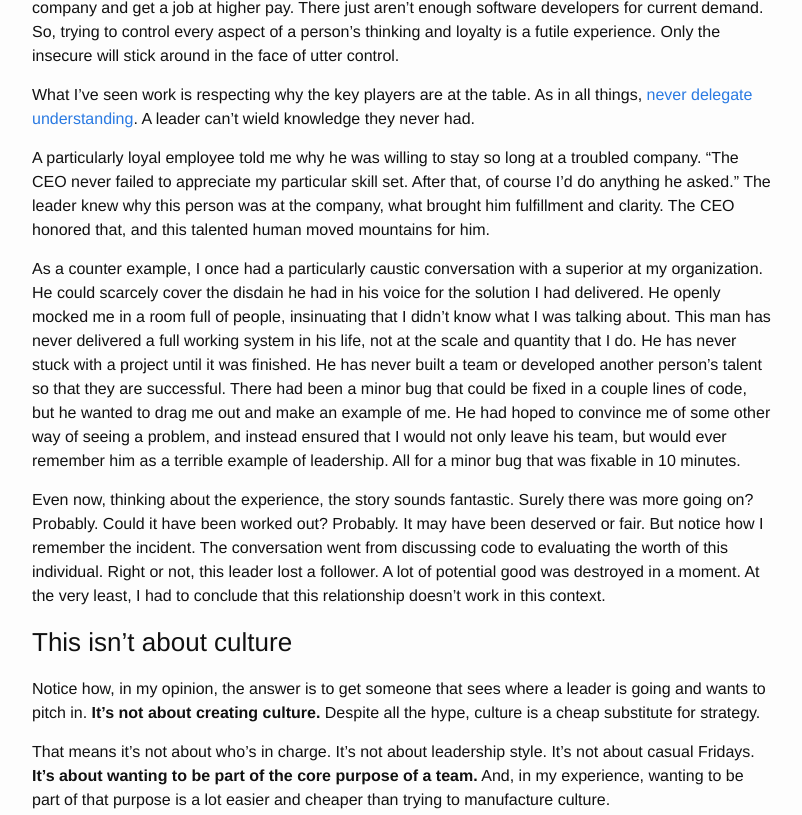
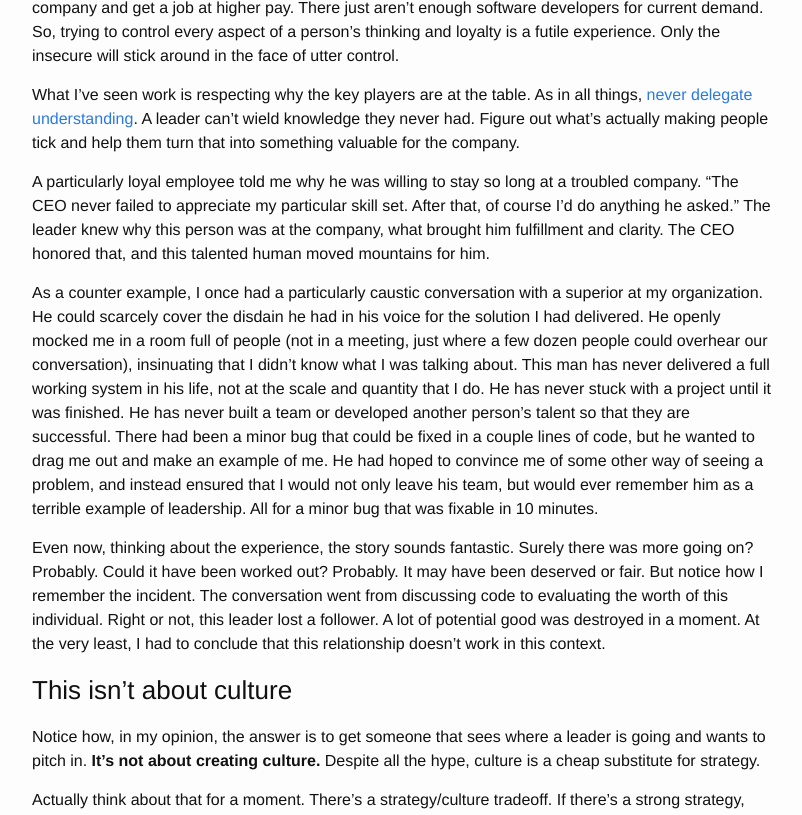
Before and after one commit to davidrichards/davidrichards.github.io, a Jekyll site: the page built from _posts/2016-5-4-where-are-we-going.markdown, in a window 1280 px wide and 1400 px high, scrolled down 1393 px. Shown: the top 815 px of the window, without its empty margins (238-1040 px from the left). Built offline with Jekyll 4.4.1, drawn with Linux system fonts in a browser that asks for light colours; some of the changed text lies outside the part shown.

Commit message:
leadership

```diff
--- a/_posts/2016-5-4-where-are-we-going.markdown
+++ b/_posts/2016-5-4-where-are-we-going.markdown
@@ -28,11 +28,11 @@ This is important for productivity.  It's also important for cost management.  E
 
 It's rare, in my experience, to actually get a team to work together and move in the same direction.  And, we don't live in an autocratic society.  Right now, it's usually pretty easy for a developer to leave a company and get a job at higher pay.  There just aren't enough software developers for current demand.  So, trying to control every aspect of a person's thinking and loyalty is a futile experience.  Only the insecure will stick around in the face of utter control.
 
-What I've seen work is respecting why the key players are at the table.  As in all things, [never delegate understanding](http://www.eamesoffice.com/the-work/never-delegate-understanding/).  A leader can't wield knowledge they never had.
+What I've seen work is respecting why the key players are at the table.  As in all things, [never delegate understanding](http://www.eamesoffice.com/the-work/never-delegate-understanding/).  A leader can't wield knowledge they never had.  Figure out what's actually making people tick and help them turn that into something valuable for the company.
 
 A particularly loyal employee told me why he was willing to stay so long at a troubled company.  "The CEO never failed to appreciate my particular skill set.  After that, of course I'd do anything he asked."  The leader knew why this person was at the company, what brought him fulfillment and clarity.  The CEO honored that, and this talented human moved mountains for him.
 
-As a counter example, I once had a particularly caustic conversation with a superior at my organization.  He could scarcely cover the disdain he had in his voice for the solution I had delivered.  He openly mocked me in a room full of people, insinuating that I didn't know what I was talking about.  This man has never delivered a full working system in his life, not at the scale and quantity that I do.  He has never stuck with a project until it was finished.  He has never built a team or developed another person's talent so that they are successful.  There had been a minor bug that could be fixed in a couple lines of code, but he wanted to drag me out and make an example of me.  He had hoped to convince me of some other way of seeing a problem, and instead ensured that I would not only leave his team, but would ever remember him as a terrible example of leadership.  All for a minor bug that was fixable in 10 minutes.
+As a counter example, I once had a particularly caustic conversation with a superior at my organization.  He could scarcely cover the disdain he had in his voice for the solution I had delivered.  He openly mocked me in a room full of people (not in a meeting, just where a few dozen people could overhear our conversation), insinuating that I didn't know what I was talking about.  This man has never delivered a full working system in his life, not at the scale and quantity that I do.  He has never stuck with a project until it was finished.  He has never built a team or developed another person's talent so that they are successful.  There had been a minor bug that could be fixed in a couple lines of code, but he wanted to drag me out and make an example of me.  He had hoped to convince me of some other way of seeing a problem, and instead ensured that I would not only leave his team, but would ever remember him as a terrible example of leadership.  All for a minor bug that was fixable in 10 minutes.
 
 Even now, thinking about the experience, the story sounds fantastic.  Surely there was more going on?  Probably.  Could it have been worked out?  Probably.  It may have been deserved or fair. But notice how I remember the incident.  The conversation went from discussing code to evaluating the worth of this individual.  Right or not, this leader lost a follower.  A lot of potential good was destroyed in a moment.  At the very least, I had to conclude that this relationship doesn't work in this context.
 
@@ -40,13 +40,15 @@ Even now, thinking about the experience, the story sounds fantastic.  Surely the
 
 Notice how, in my opinion, the answer is to get someone that sees where a leader is going and wants to pitch in.  **It's not about creating culture.**  Despite all the hype, culture is a cheap substitute for strategy.
 
+Actually think about that for a moment.  There's a strategy/culture tradeoff.  If there's a strong strategy, people get vested and excited about their contribution.  If not, people get excited about getting along, having fun, being personally recognized.  It becomes about looking good rather than doing good.  Even in cultures of delivery, the external pressure of delivering something isn't as useful as the internal desire to produce something important.
+
 That means it's not about who's in charge.  It's not about leadership style.  It's not about casual Fridays.  **It's about wanting to be part of the core purpose of a team.**  And, in my experience, wanting to be part of that purpose is a lot easier and cheaper than trying to manufacture culture.
 
 That's because when we get a job, we almost always developed some real talent to be there.
 
 <img src="http://i.imgur.com/Ihgu0xe.gif" />
 
-Developers paid an incredible price to be at their desks.  For me, it was attending lots of school, reading hundreds of books, spending near 80,000 hours of practice (I'm a workaholic, and I'm less and less proud of that as I grow older).  I had to really want to be there, and my experience isn't unique.
+Developers especially paid an incredible price to be at their desks.  For me, it was attending lots of school, reading hundreds of books, spending near 80,000 hours of practice (I'm a workaholic though I'm less and less proud of that as I grow older).  I had to really want to be there, and my experience isn't unique.
 
 We worked incredibly hard to get there.  We have incredibly critical reasons to be there.  Use that to get someone to care about where you're going, and you're a leader of software developers.
 
```
